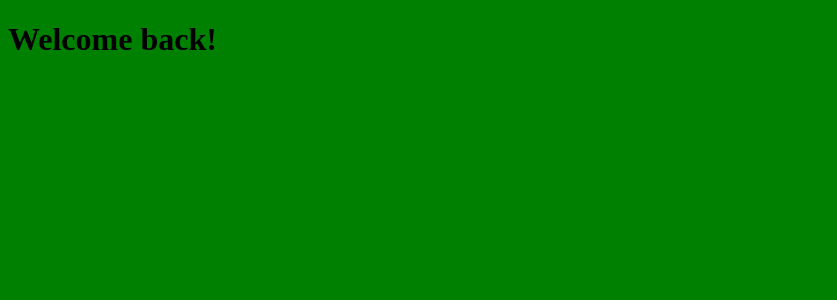
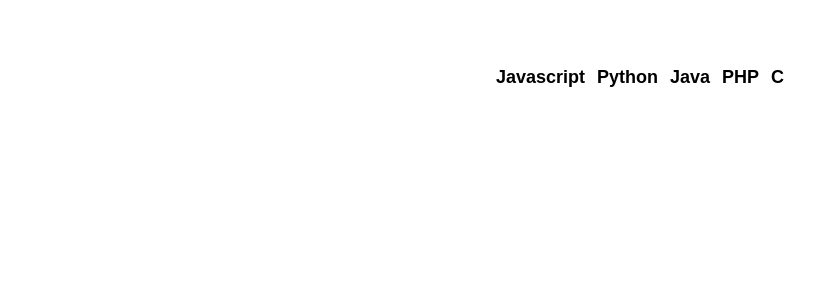
Before and after one commit to guidop91/react-github-battle, a React app: page / in a window 1280 px wide. Shown: the top 300 px of the page, without its empty margins (0-837 px from the left). Built offline with nearby package versions, Linux system fonts and the light colour scheme.

Commit message:
Create navlink markup

```diff
--- a/app/App.js
+++ b/app/App.js
@@ -1,13 +1,12 @@
 import React from "react";
+import Popular from './components/Popular'
 
 export default class App extends React.Component {
   render() {
-    const auth = true;
-    if (auth) {
-      return <h1>Welcome back!</h1>
-    }
     return (
-      <div><h1>Log In to see your dashboard</h1></div>
-    );
+      <div className='container'>
+        <Popular />
+      </div>
+    )
   }
 }
--- /dev/null
+++ b/app/components/Popular.js
@@ -0,0 +1,18 @@
+import React from 'react';
+
+export default class Popular extends React.Component {
+  render () {
+    const languages = ['Javascript', 'Python', 'Java', 'PHP', 'C'];
+    return (
+      <ul className='flex-center'>
+        {languages.map((language) => (
+          <li key={language}>
+            <button className='btn-clear nav-link'>
+              {language}
+            </button>
+          </li>
+        ))}
+      </ul>
+    )
+  }
+}
--- a/app/index.css
+++ b/app/index.css
@@ -1,3 +1,41 @@
+html, body, #app {
+  margin: 0;
+  height: 100%;
+  width: 100%;
+}
+
 body {
-  background-color: green;
+  font-family: -apple-system,BlinkMacSystemFont,Segoe UI,Roboto,Oxygen-Sans,Ubuntu,Cantarell,Helvetica Neue,sans-serif;
 }
+
+ul {
+  padding: 0;
+}
+
+li {
+  list-style-type: none;
+}
+
+.container {
+  max-width: 1200px;
+  margin: 0 auto;
+  padding: 50px;
+}
+
+.flex-center {
+  display: flex;
+  justify-content: center;
+  align-items: center;
+}
+
+.btn-clear {
+  border: none;
+  background: transparent;
+}
+
+.nav-link {
+  font-size: 18px;
+  font-weight: bold;
+  text-decoration: none;
+  color: inherit;
+}
```
